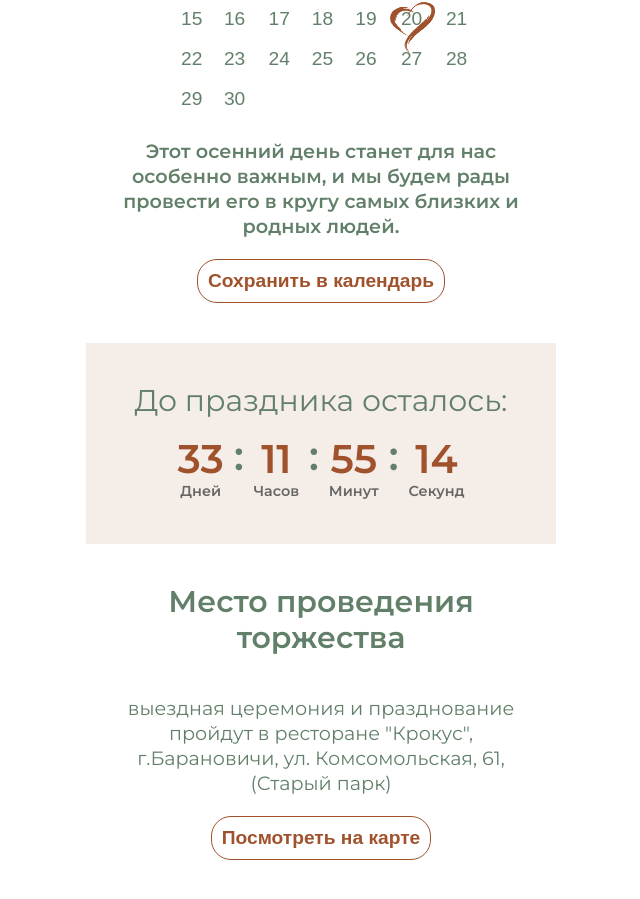
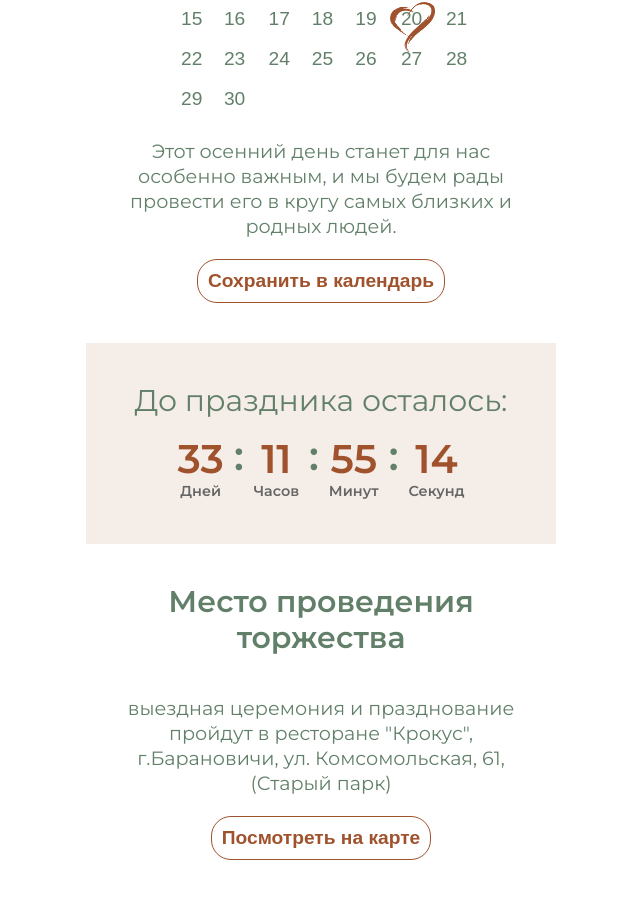
Before and after one commit to MaximMalyavko85/wedding, a React (Create React App) app: page / in a window 1280 px wide. Shown: the part 798-1697 px from the top of the page, without its empty margins (319-959 px from the left). Built offline with nearby package versions, Linux system fonts and the light colour scheme; grey boxes are pictures that could not be loaded.

Commit message:
FEAT: minore correction

```diff
--- a/src/App.css
+++ b/src/App.css
@@ -362,6 +362,7 @@ button {
 
 h5.calendar-text {
   color: #628069;
+  font-weight: 400;
 }
 
 .timing_container {
```
